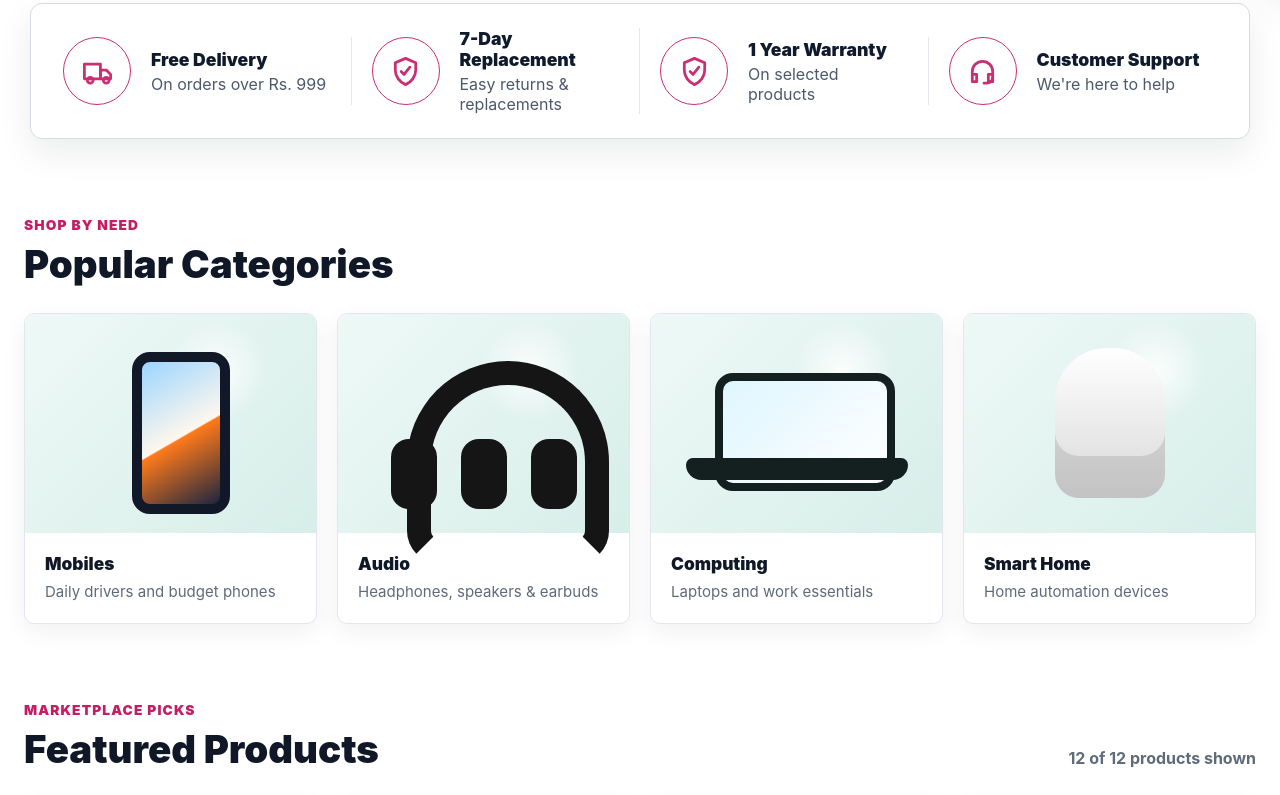
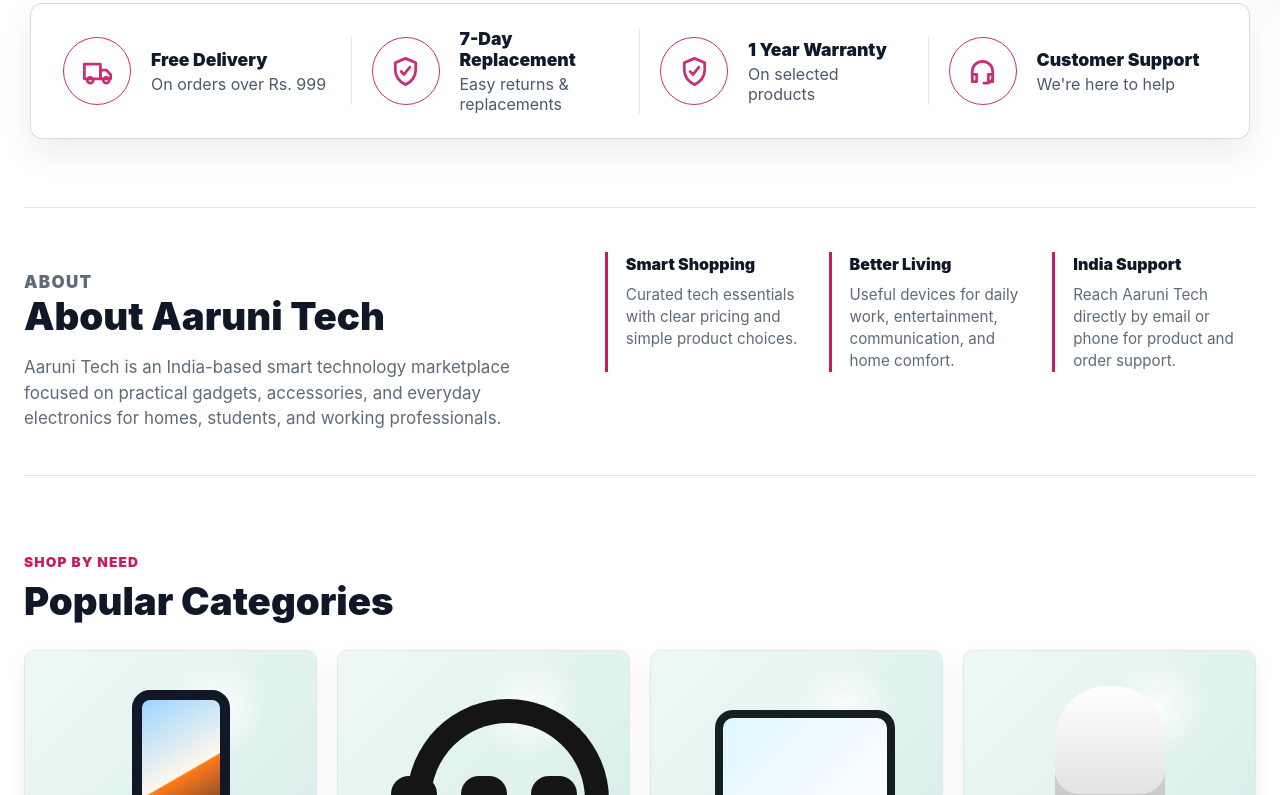
Before and after one commit to Aaruni-Tech/aaruni-tech.github.io, a plain HTML site: page index.html in a window 1280 px wide. Shown: the part 820-1615 px from the top of the page. Drawn offline with Linux system fonts and the light colour scheme.

Commit message:
Add about and contact details

```diff
--- a/index.html
+++ b/index.html
@@ -148,6 +148,37 @@
       </div>
     </section>
 
+    <section class="section about-section" id="about">
+      <div class="about-panel">
+        <div>
+          <p class="section-kicker">About</p>
+          <h2>About Aaruni Tech</h2>
+          <p>
+            Aaruni Tech is an India-based smart technology marketplace focused on practical
+            gadgets, accessories, and everyday electronics for homes, students, and working
+            professionals.
+          </p>
+        </div>
+
+        <div class="about-points" aria-label="Aaruni Tech highlights">
+          <div>
+            <strong>Smart Shopping</strong>
+            <p>Curated tech essentials with clear pricing and simple product choices.</p>
+          </div>
+
+          <div>
+            <strong>Better Living</strong>
+            <p>Useful devices for daily work, entertainment, communication, and home comfort.</p>
+          </div>
+
+          <div>
+            <strong>India Support</strong>
+            <p>Reach Aaruni Tech directly by email or phone for product and order support.</p>
+          </div>
+        </div>
+      </div>
+    </section>
+
     <section class="section">
       <div class="section-heading">
         <p class="section-kicker">Shop by need</p>
@@ -224,20 +255,23 @@
           <span class="brand-crop" aria-hidden="true"></span>
           <span class="sr-only">Aaruni Tech</span>
         </a>
-        <p>Reliable, affordable and modern tech shopping for Indian households.</p>
+        <p>Aaruni Tech, India. Reliable, affordable and modern tech shopping for Indian households.</p>
       </div>
 
       <div class="footer-column">
         <h3>About</h3>
-        <a href="#">Our Story</a>
-        <a href="#">Careers</a>
-        <a href="#">Press</a>
+        <p>
+          Aaruni Tech brings smart shopping and better living together through practical
+          electronics, accessories, and home tech essentials.
+        </p>
+        <a href="#about">Read About Aaruni Tech</a>
       </div>
 
       <div class="footer-column">
         <h3>Contact</h3>
-        <a href="#">Support Center</a>
-        <a href="#">Store Partners</a>
+        <p>Aaruni Tech, India</p>
+        <a href="mailto:tech.aaruni@gmail.com">tech.aaruni@gmail.com</a>
+        <a href="tel:+917842097003">7842097003</a>
       </div>
 
       <div class="footer-column">
--- a/styles.css
+++ b/styles.css
@@ -516,6 +516,59 @@ a {
   font-weight: 750;
 }
 
+.about-section {
+  padding-top: 68px;
+}
+
+.about-panel {
+  display: grid;
+  grid-template-columns: minmax(0, 0.9fr) minmax(420px, 1.1fr);
+  gap: 48px;
+  align-items: start;
+  padding: 44px 0;
+  border-top: 1px solid #e1e6ec;
+  border-bottom: 1px solid #e1e6ec;
+}
+
+.about-panel h2 {
+  margin: 0;
+  color: #101828;
+  font-size: clamp(2rem, 3vw, 2.65rem);
+  line-height: 1.08;
+  font-weight: 950;
+}
+
+.about-panel p {
+  margin: 18px 0 0;
+  color: var(--muted);
+  font-size: 1.06rem;
+}
+
+.about-points {
+  display: grid;
+  grid-template-columns: repeat(3, minmax(0, 1fr));
+  gap: 20px;
+}
+
+.about-points div {
+  min-width: 0;
+  padding-left: 18px;
+  border-left: 3px solid var(--accent);
+}
+
+.about-points strong {
+  display: block;
+  color: #101828;
+  font-size: 1rem;
+  font-weight: 900;
+}
+
+.about-points p {
+  margin-top: 8px;
+  font-size: 0.95rem;
+  line-height: 1.45;
+}
+
 .category-card-grid,
 .product-grid {
   display: grid;
@@ -882,6 +935,12 @@ a {
   color: rgba(255, 255, 255, 0.72);
 }
 
+.footer-column p {
+  margin: 0 0 10px;
+  color: rgba(255, 255, 255, 0.72);
+  line-height: 1.45;
+}
+
 .footer-column a:hover {
   color: #ffffff;
 }
@@ -1201,6 +1260,10 @@ body.cart-open .cart-drawer {
     gap: 22px 0;
   }
 
+  .about-panel {
+    grid-template-columns: 1fr;
+  }
+
   .feature-item:nth-child(2) {
     border-right: 0;
   }
@@ -1356,6 +1419,15 @@ body.cart-open .cart-drawer {
     margin-top: 10px;
   }
 
+  .about-panel {
+    gap: 28px;
+    padding: 34px 0;
+  }
+
+  .about-points {
+    grid-template-columns: 1fr;
+  }
+
   .category-card-grid,
   .product-grid,
   .deal-inner,
```
